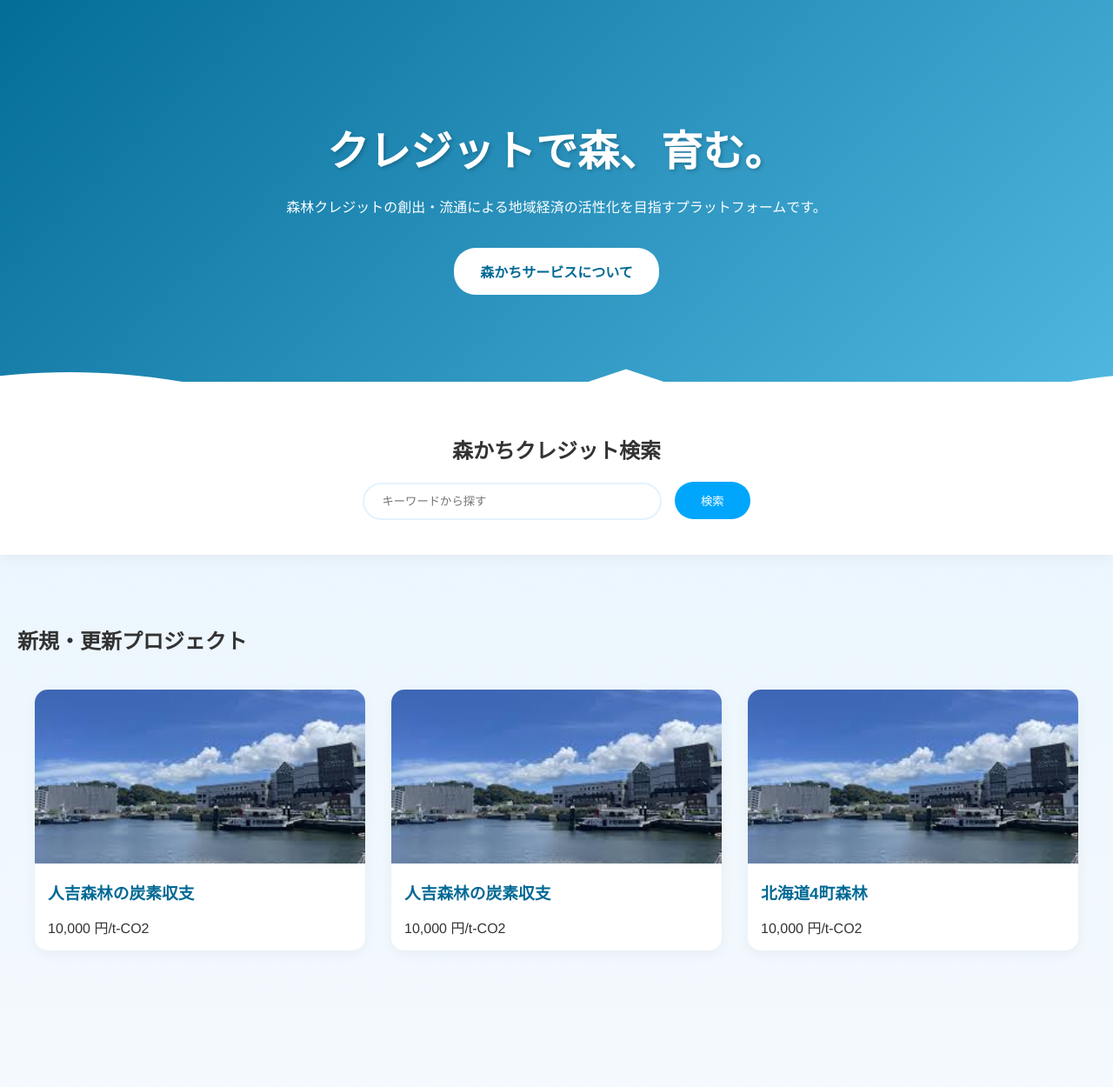
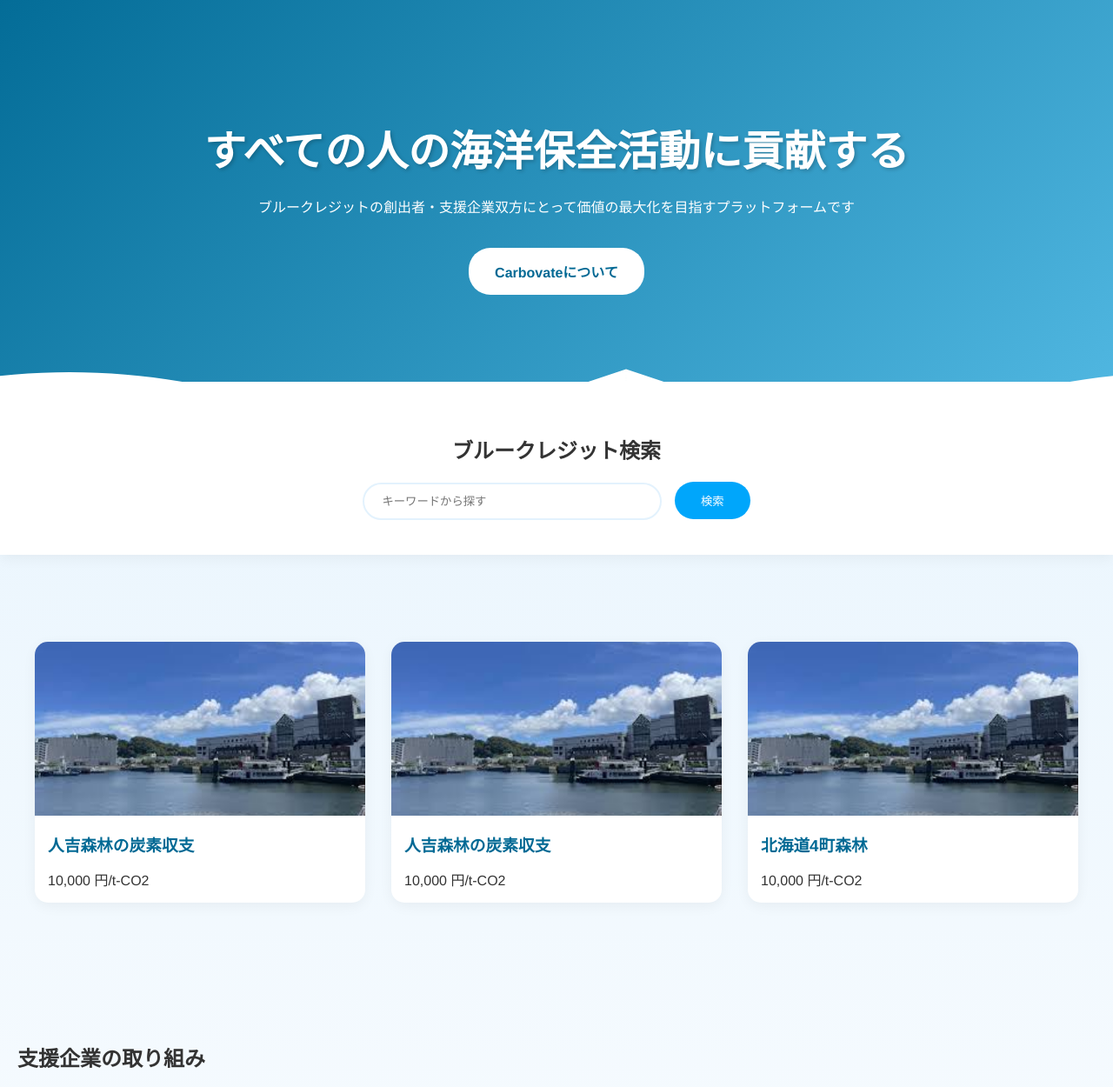
Before and after one commit to kaedenakai/carbovate, a plain HTML site: page index.html in a window 1280 px wide. Shown: the part 80-1330 px from the top of the page at 87% size. Drawn offline with Linux system fonts and the light colour scheme.

Commit message:
UPDATE　1.1

```diff
--- a/index.html
+++ b/index.html
@@ -3,7 +3,7 @@
 <head>
   <meta charset="UTF-8">
   <meta name="viewport" content="width=device-width, initial-scale=1.0">
-  <title>森かち - 森林価値創造プラットフォーム</title>
+  <title>Carbovate - ブルークレジット活性化プラットフォーム</title>
   <style>
     :root {
       --primary-color: #006994;
@@ -212,30 +212,30 @@
       </nav>
     </div>
     <div class="hero">
-      <h1>クレジットで森、育む。</h1>
-      <p>森林クレジットの創出・流通による地域経済の活性化を目指すプラットフォームです。</p>
-      <a href="#" class="btn-primary">森かちサービスについて</a>
+      <h1>すべての人の海洋保全活動に貢献する</h1>
+      <p>ブルークレジットの創出者・支援企業双方にとって価値の最大化を目指すプラットフォームです</p>
+      <a href="#" class="btn-primary">Carbovateについて</a>
     </div>
   </header>
 
   <!-- 以下既存のコンテンツ部分は変更なし -->
   <section class="search-section">
     <div class="search-container">
-      <h2>森かちクレジット検索</h2>
+      <h2>ブルークレジット検索</h2>
       <input type="text" placeholder="キーワードから探す">
       <button class="search-btn">検索</button>
     </div>
   </section>
 
   <section class="projects">
-    <h2>新規・更新プロジェクト</h2>
+    <h2></h2>
     <div class="project-cards" id="projectCards">
       <!-- JavaScript で動的に生成 -->
     </div>
   </section>
 
   <section class="companies">
-    <h2>企業活動紹介</h2>
+    <h2>支援企業の取り組み</h2>
     <div class="company-cards" id="companyCards">
       <!-- JavaScript で動的に生成 -->
     </div>
@@ -243,12 +243,12 @@
 
   <section class="service-info">
     <h2>サービス利用をご希望の方</h2>
-    <p>クレジット取引をご希望の方はメールでお問い合わせください。</p>
-    <a href="mailto:morikati_pt_contact@sfc.co.jp" class="btn-primary">メールを送信</a>
+    <p>お問い合わせはメールにてお送りください。</p>
+    <a href="mailto:example@example.com" class="btn-primary">メールを送信</a>
   </section>
 
   <footer>
-    <p>© 2024 住友林業</p>
+    <p>©2024 Urchinex</p>
   </footer>
 
   <!-- JavaScriptファイルの読み込み -->
```
